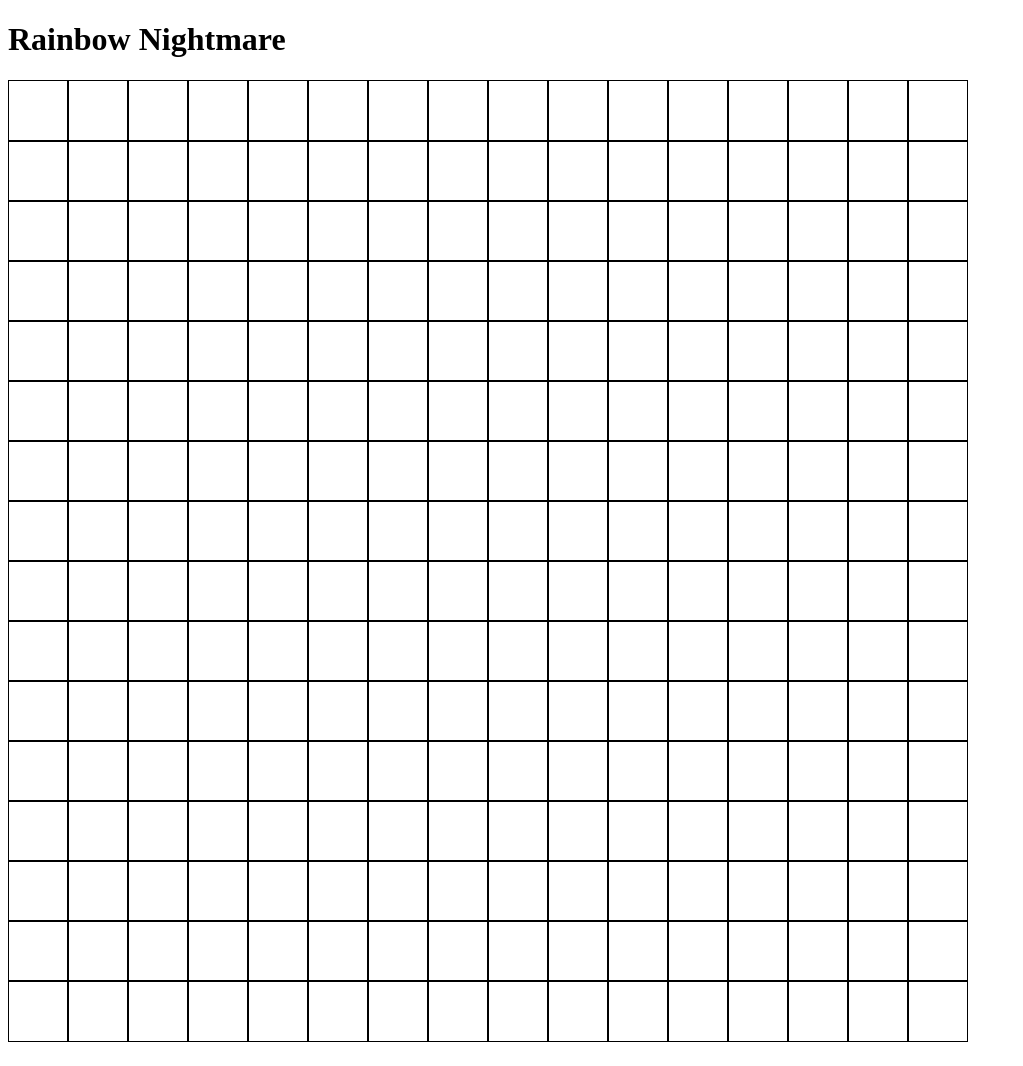
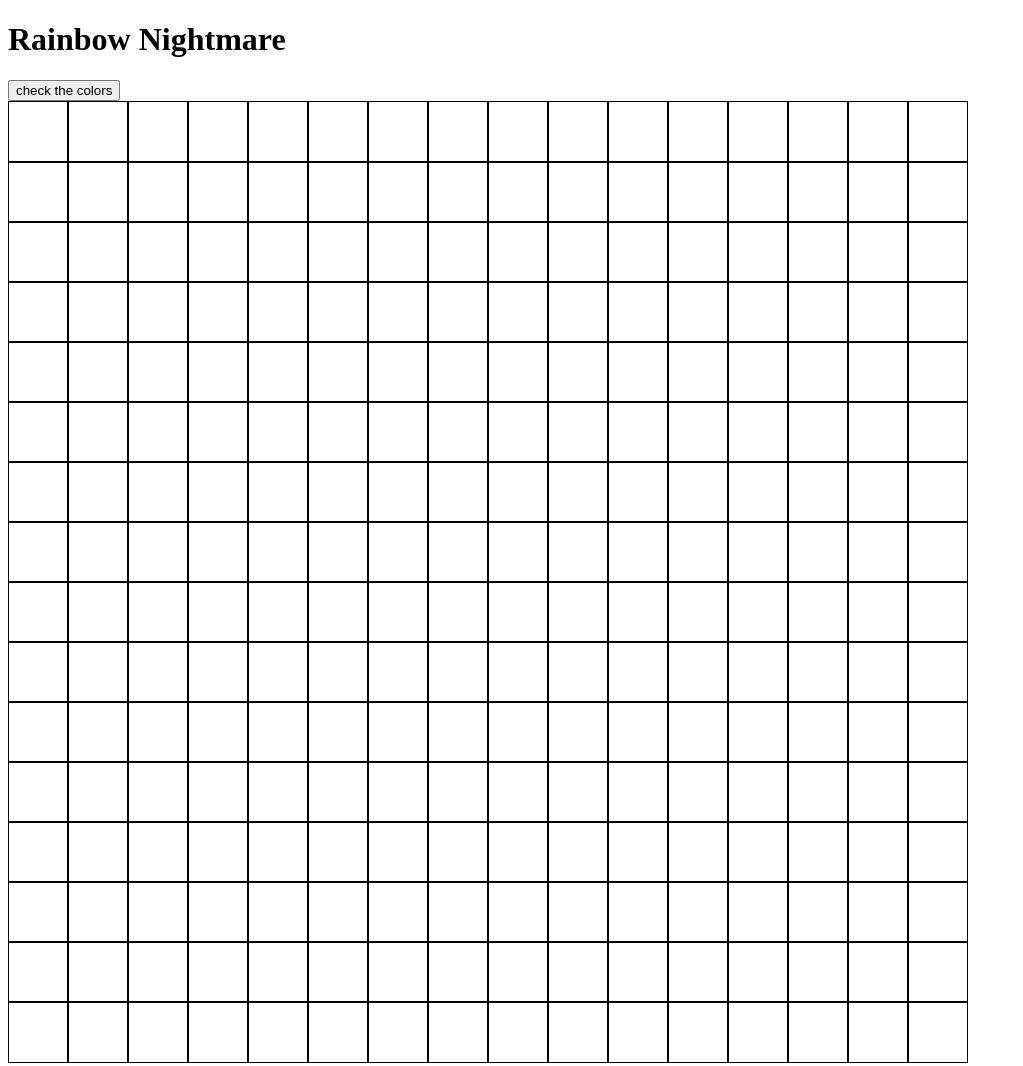
Before and after one commit to leinadsened/etch-a-sketch, a plain HTML site: page index.html in a window 1280 px wide. Shown: the whole page, without its empty margins (0-1023 px from the left). Drawn offline with Linux system fonts and the light colour scheme.

Commit message:
add getColors() and RGBtoHSL()

```diff
--- a/script.js
+++ b/script.js
@@ -1,6 +1,72 @@
+printGrid(16);
+let display = document.getElementById("display");
+let check = document.createElement("button");
+check.addEventListener("click", getColors());
+check.textContent = "check the colors";
+display.appendChild(check);
+
+function RGBToHSL(rgb) {
+    r = rgb[0];
+    g = rgb[1];
+    b = rgb[2];
+    // Make r, g, and b fractions of 1
+    r /= 255;
+    g /= 255;
+    b /= 255;
+
+    // Find greatest and smallest channel values
+    let cmin = Math.min(r,g,b),
+        cmax = Math.max(r,g,b),
+        delta = cmax - cmin,
+        h = 0,
+        s = 0,
+        l = 0;
+    // Calculate hue
+    // No difference
+    if (delta == 0)
+        h = 0;
+    // Red is max
+    else if (cmax == r)
+        h = ((g - b) / delta) % 6;
+    // Green is max
+    else if (cmax == g)
+        h = (b - r) / delta + 2;
+    // Blue is max
+    else
+        h = (r - g) / delta + 4;
+
+    h = Math.round(h * 60);
+
+    // Make negative hues positive behind 360°
+    if (h < 0)
+        h += 360;
+
+    return h;
+}
+
+function getColors(){
+    let cells = document.getElementsByClassName("gridcell");
+    let colorValues = [];
+
+    for(i = 0; i < cells.length; i++){
+        let cellStyle = cells[i].style;
+        let cellColor = cellStyle.backgroundColor;
+        cellColor = cellColor.replace(/[^\d,]/g, '').split(',');
+        cellColor = RGBToHSL(cellColor);
+        if (isNaN(cellColor)){
+            colorValues.push("");
+        } else {
+            colorValues.push(cellColor);
+        }
+    }
+
+
+    console.log(colorValues);
+
+}
+
+function printGrid(gridSize){
     let container = document.getElementById("container");
-let gridSize = 16;
-
     for (i=1; i <= gridSize; i++){
         let gridRow = document.createElement("div");
         let gridHeight = 100/gridSize + "%";
@@ -8,7 +74,7 @@ for (i=1; i <= gridSize; i++){
         for (j=1; j <= gridSize; j++){
             let gridCell = document.createElement("div");
             let gridWidth = 100/gridSize + "%";
-        gridCell.classList.add("grid-cell");
+            gridCell.classList.add("gridcell");
             gridCell.style.width = gridWidth;
             gridCell.addEventListener("mouseover", () => {let randomColor = Math.floor(Math.random()*360);
             gridCell.style.background = "hsl(randomColor, 100%, 50%)".replace(/randomColor/, randomColor);});
@@ -17,3 +83,4 @@ for (i=1; i <= gridSize; i++){
         gridRow.classList.add("grid-row");
         container.appendChild(gridRow);
     }
+}
--- a/style.css
+++ b/style.css
@@ -9,13 +9,9 @@
     width: 100%;
     display: flex;
 }
-.grid-cell{
+.gridcell{
     display: block;
     height: 100%;
     display: inline-block;
     border: 1px solid black;
 }
-.grid-cell-hovered{
-
-    background-color: #fd8100;
-}
```
Lines whose indentation alone changed are shown as unchanged.
